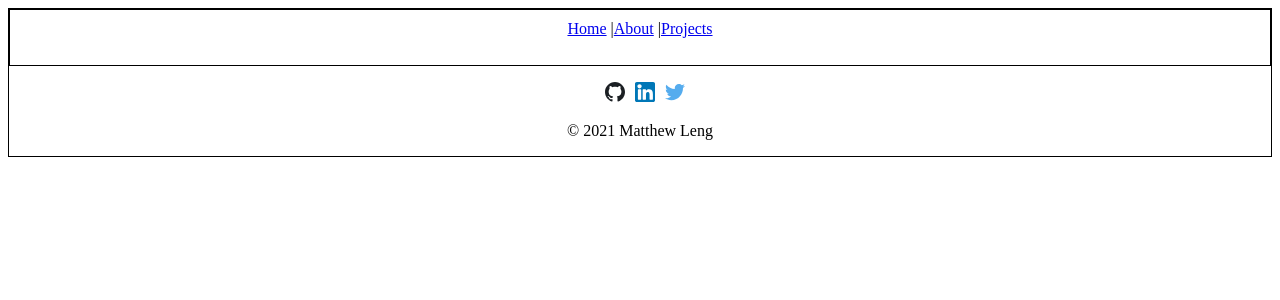
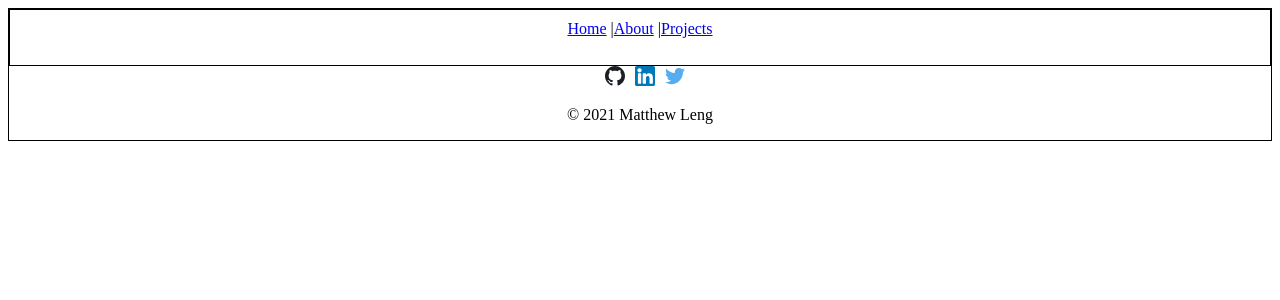
Before and after one commit to Mleng89/portfolio, a Next.js app: page /layout in a window 1280 px wide. Shown: the top 300 px of the page. Built offline with nearby package versions, Linux system fonts and the light colour scheme.

Commit message:
Fixed: Link error in layout, added a tags around image

```diff
--- a/pages/layout.js
+++ b/pages/layout.js
@@ -39,23 +39,29 @@ export default function Layout({ children, title = 'Matthew Leng' }) {
 			{children}
 
 			<footer>
-				<p className='footer_text'>
+				<div className='footer_text'>
 					<div>
 						<Link href='https://github.com/Mleng89'>
-							<Image src='/github.svg' width='20px' height='20px' />
+							<a>
+								<Image src='/github.svg' width='20px' height='20px' />
+							</a>
 						</Link>
 					</div>
 					<div>
 						<Link href='https://www.linkedin.com/in/matthew-leng/'>
-							<Image src='/linkedin.svg' width='20px' height='20px' />
+							<a>
+								<Image src='/linkedin.svg' width='20px' height='20px' />
+							</a>
 						</Link>
 					</div>
 					<div>
 						<Link href='https://twitter.com/matthewleng'>
-							<Image src='/twitter.svg' width='20px' height='20px' />
+							<a>
+								<Image src='/twitter.svg' width='20px' height='20px' />
+							</a>
 						</Link>
 					</div>
-				</p>
+				</div>
 				<p className='footer_name'>© 2021 Matthew Leng</p>
 			</footer>
 			<style jsx>
```
